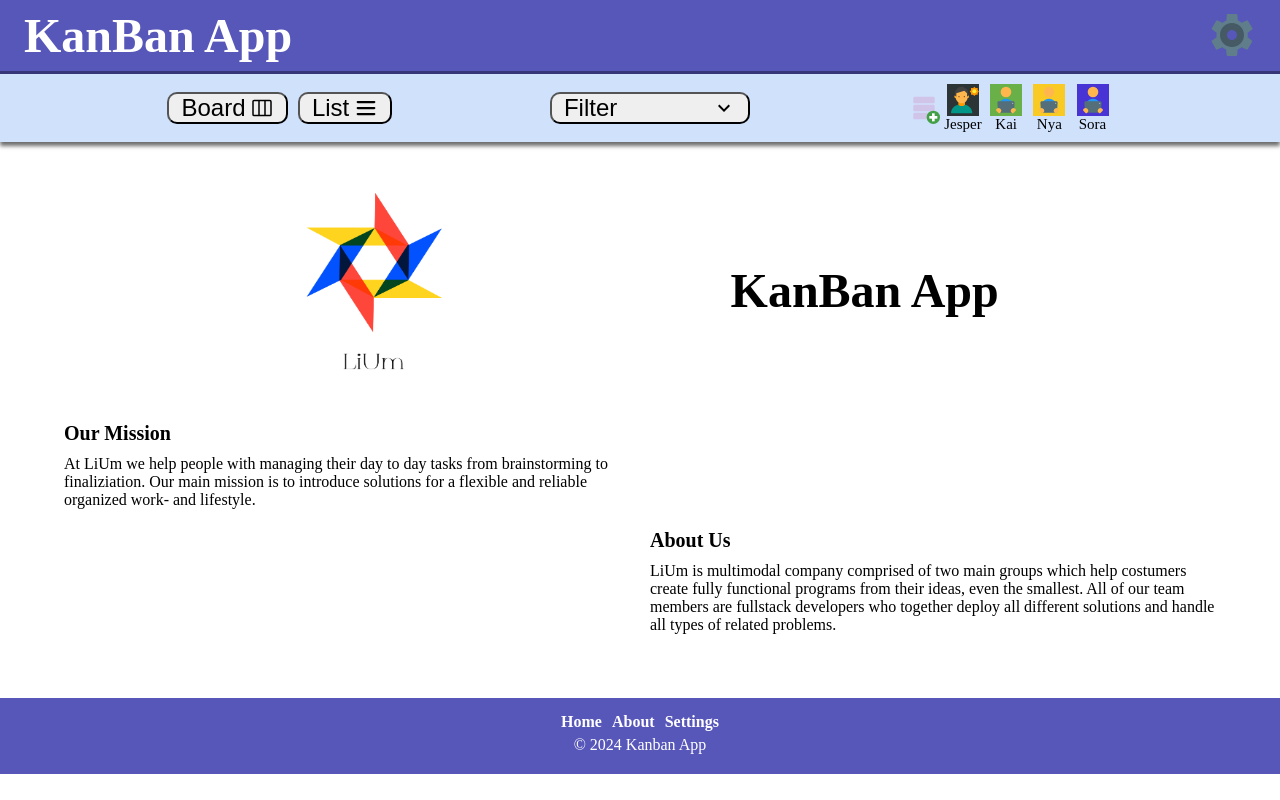
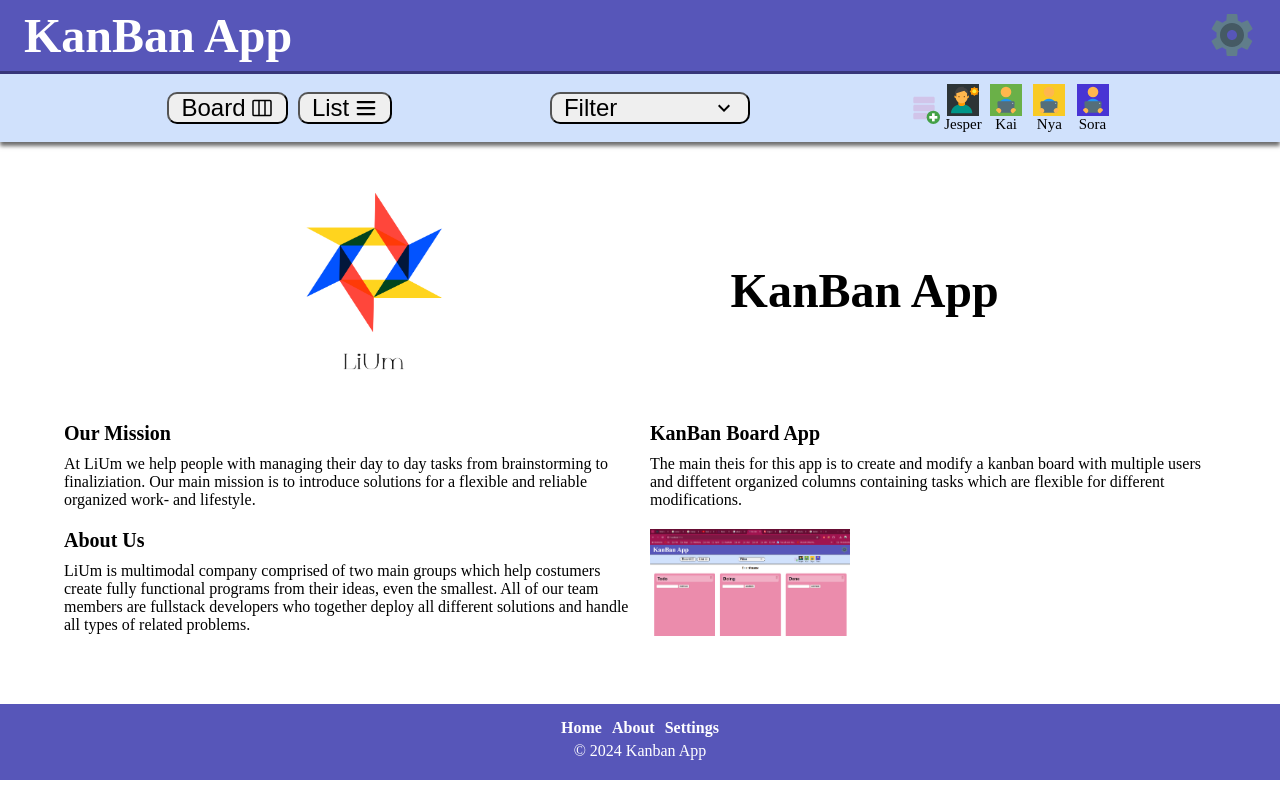
Before and after one commit to jumistrandberg/kanban_collab, a React (Vite) app: page /about in a window 1280 px wide. Built offline with nearby package versions, Linux system fonts and the light colour scheme.

Commit message:
about page completed

```diff
--- a/src/pages/About.jsx
+++ b/src/pages/About.jsx
@@ -9,15 +9,21 @@ const About = () => {
                 <h1>KanBan App</h1>
             </div>
             <div className={styles.content}>
-                <div className={styles.middleSection}>
+                <div className={styles.middleSection1}>
                     <h4>Our Mission</h4>
                     <p>At LiUm we help people with managing their day to day tasks from brainstorming to finaliziation. Our main mission is to introduce solutions for a flexible and reliable organized work- and lifestyle.</p>
                 </div>
-                <div></div>
-                <div></div>
-                <div className={styles.bottomSection}>
+                <div className={styles.middleSection2}>
+                    <h4>KanBan Board App</h4>
+                    <p>The main theis for this app is to create and modify a kanban board with multiple users and diffetent organized columns containing tasks which are flexible for different modifications.</p>
+                </div>
+
+                <div className={styles.middleSection4}>
                     <h4>About Us</h4>
                     <p>LiUm is multimodal company comprised of two main groups which help costumers create fully functional programs from their ideas, even the smallest. All of our team members are fullstack developers who together deploy all different solutions and handle all types of related problems. </p>
+                </div>
+                <div className={styles.middleSection3}>
+                    <img src="../src/assets/preview-app.png" alt="app-preview" />
                 </div>
             </div>
         </div>
--- a/src/styling/AboutPage.module.css
+++ b/src/styling/AboutPage.module.css
@@ -16,6 +16,10 @@
     align-items: center;
 }
 
+.middleSection3 img{
+    max-width: 200px;
+    max-height: 200px;
+}
 .content{
     display:grid;
     grid-template-columns: 1fr 1fr;
```
Also changed, not shown: src/assets/LiUm-logo.svg (deleted), src/assets/preview-app.png (added).
